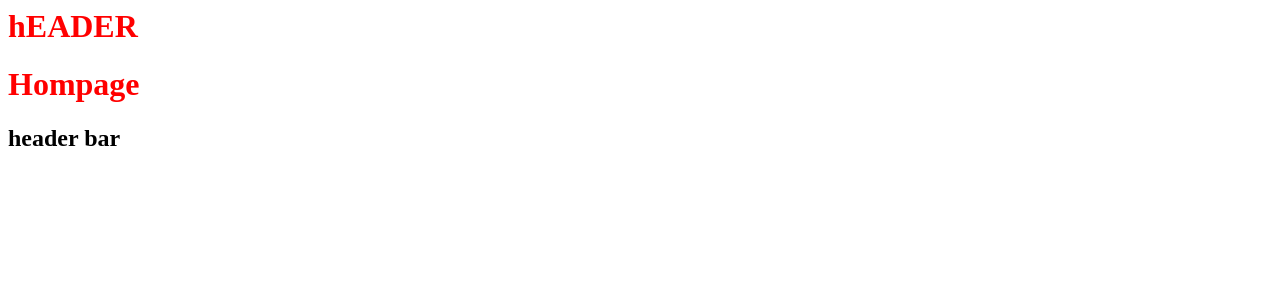
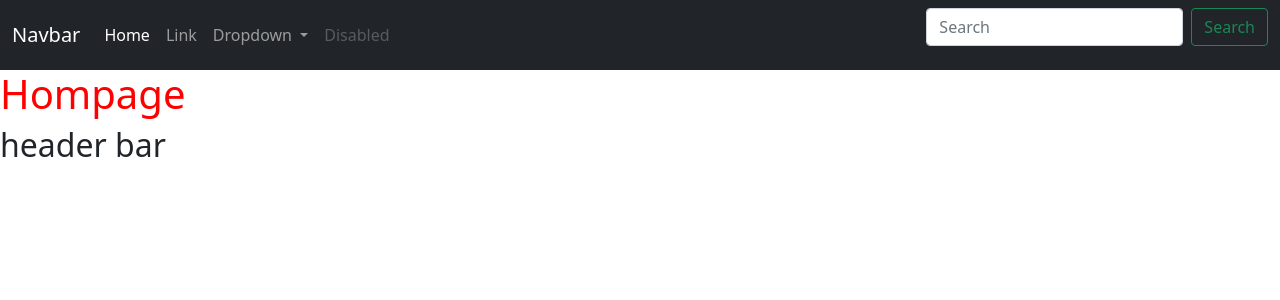
Before and after one commit to manhlam113/NodeJs, a Node server app: page / in a window 1280 px wide. Shown: the top 300 px of the page. Run offline with Node 20, Linux system fonts and the light colour scheme; style sheets or scripts are compiled from the project's sources; some libraries are stand-ins or nearby versions.

Commit message:
start bootstrap

```diff
--- a/src/resources/views/layouts/main.hbs
+++ b/src/resources/views/layouts/main.hbs
@@ -3,6 +3,7 @@
     <meta charset="UTF-8" />
     <meta http-equiv="X-UA-Compatible" content="IE=edge" />
     <meta name="viewport" content="width=device-width, initial-scale=1.0" />
+    <link href="https://cdn.jsdelivr.net/npm/bootstrap@5.1.3/dist/css/bootstrap.min.css" rel="stylesheet" integrity="sha384-1BmE4kWBq78iYhFldvKuhfTAU6auU8tT94WrHftjDbrCEXSU1oBoqyl2QvZ6jIW3" crossorigin="anonymous">
     <link rel="stylesheet" href="/css/app.css">
     <title>Document</title>
   </head>
@@ -11,5 +12,7 @@
     {{{body}}}
     {{> footer}}
 
+<script src="https://cdn.jsdelivr.net/npm/@popperjs/core@2.10.2/dist/umd/popper.min.js" integrity="sha384-7+zCNj/IqJ95wo16oMtfsKbZ9ccEh31eOz1HGyDuCQ6wgnyJNSYdrPa03rtR1zdB" crossorigin="anonymous"></script>
+<script src="https://cdn.jsdelivr.net/npm/bootstrap@5.1.3/dist/js/bootstrap.min.js" integrity="sha384-QJHtvGhmr9XOIpI6YVutG+2QOK9T+ZnN4kzFN1RtK3zEFEIsxhlmWl5/YESvpZ13" crossorigin="anonymous"></script>
   </body>
 </html>
--- a/src/resources/views/partials/header.hbs
+++ b/src/resources/views/partials/header.hbs
@@ -1 +1,56 @@
-<h1 class="text">hEADER</h1>
+<nav class="navbar navbar-expand-lg navbar-dark bg-dark">
+  <div class="container-fluid">
+    <a class="navbar-brand" href="#">Navbar</a>
+    <button
+      class="navbar-toggler"
+      type="button"
+      data-bs-toggle="collapse"
+      data-bs-target="#navbarSupportedContent"
+      aria-controls="navbarSupportedContent"
+      aria-expanded="false"
+      aria-label="Toggle navigation"
+    >
+      <span class="navbar-toggler-icon"></span>
+    </button>
+    <div class="collapse navbar-collapse" id="navbarSupportedContent">
+      <ul class="navbar-nav me-auto mb-2 mb-lg-0">
+        <li class="nav-item">
+          <a class="nav-link active" aria-current="page" href="#">Home</a>
+        </li>
+        <li class="nav-item">
+          <a class="nav-link" href="#">Link</a>
+        </li>
+        <li class="nav-item dropdown">
+          <a
+            class="nav-link dropdown-toggle"
+            href="#"
+            id="navbarDropdown"
+            role="button"
+            data-bs-toggle="dropdown"
+            aria-expanded="false"
+          >
+            Dropdown
+          </a>
+          <ul class="dropdown-menu" aria-labelledby="navbarDropdown">
+            <li><a class="dropdown-item" href="#">Action</a></li>
+            <li><a class="dropdown-item" href="#">Another action</a></li>
+            <li><hr class="dropdown-divider" /></li>
+            <li><a class="dropdown-item" href="#">Something else here</a></li>
+          </ul>
+        </li>
+        <li class="nav-item">
+          <a class="nav-link disabled">Disabled</a>
+        </li>
+      </ul>
+      <form class="d-flex">
+        <input
+          class="form-control me-2"
+          type="search"
+          placeholder="Search"
+          aria-label="Search"
+        />
+        <button class="btn btn-outline-success" type="submit">Search</button>
+      </form>
+    </div>
+  </div>
+</nav>
```
Also changed, not shown: 1 other file.
